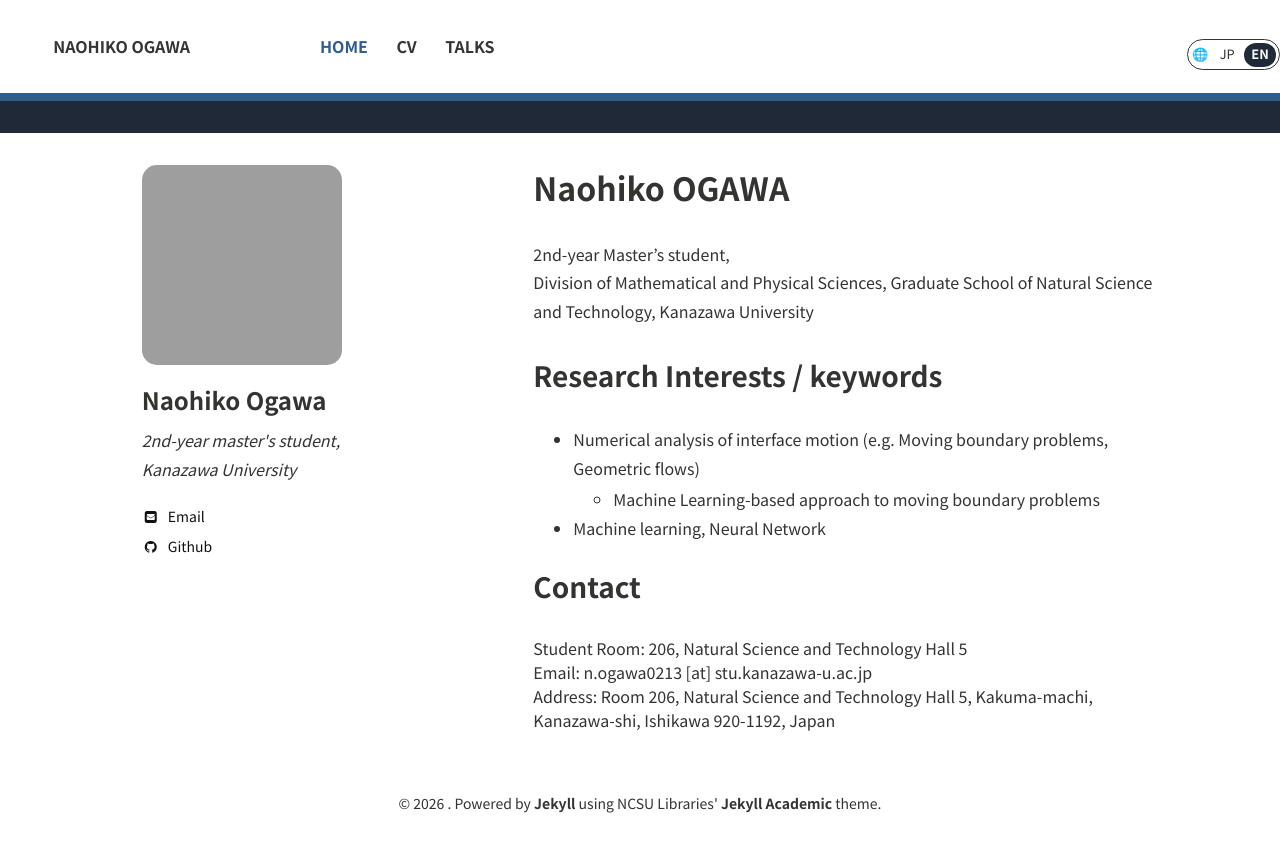
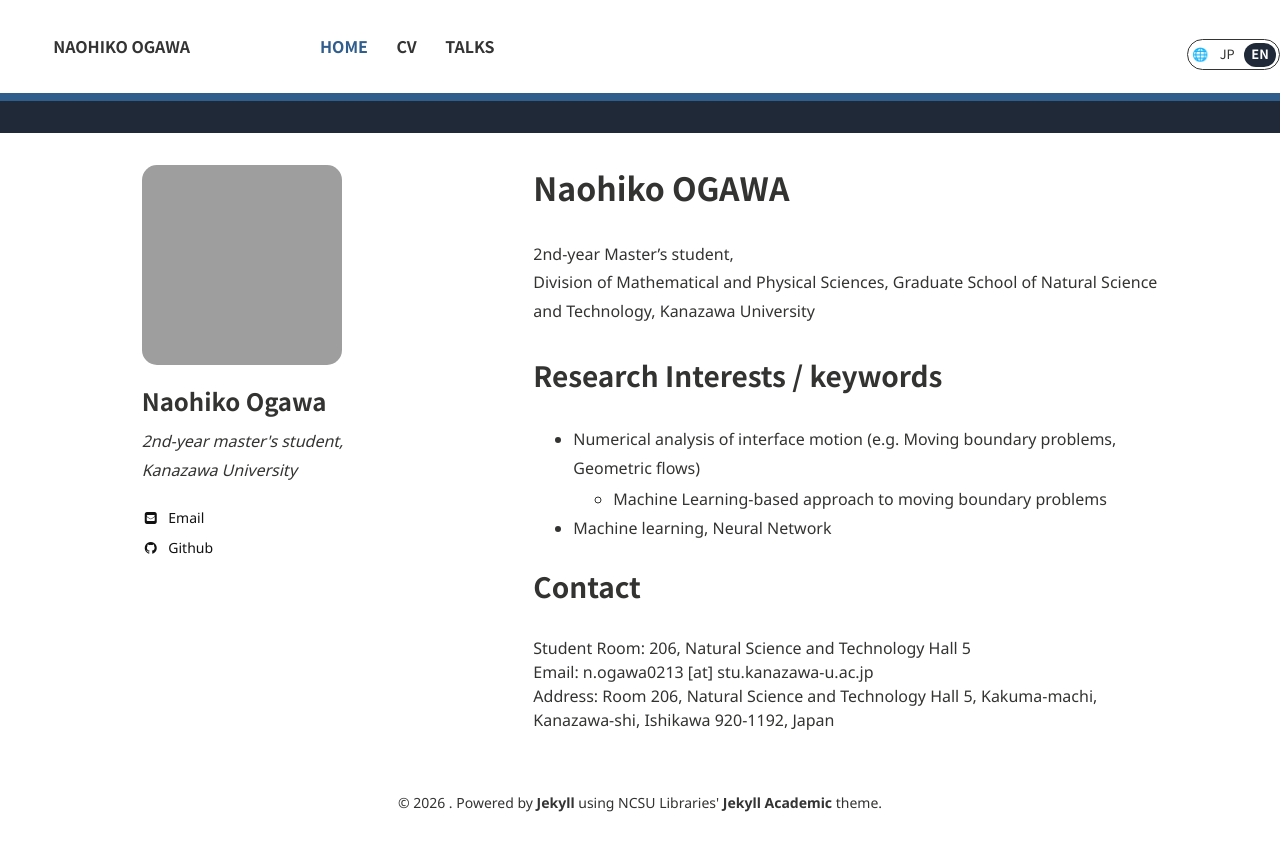
Before and after one commit to Ogawa-Nao/ogawa-nao.github.io, a Jekyll site: the page built from en/index.md, in a window 1280 px wide. Shown: the top 852 px of the page. Built offline with Jekyll 4.4.1, drawn with Linux system fonts in a browser that asks for light colours; nearby versions of some CDN libraries; grey boxes are pictures that could not be loaded.

Commit message:
change the font

```diff
--- a/_sass/typography.scss
+++ b/_sass/typography.scss
@@ -178,3 +178,11 @@ h1, h2, h3, h4, h5, h6 {
   line-height: 1.4;
   letter-spacing: 0;
 }
+
+body {
+  font-family: 'Noto Sans JP', 'Noto Sans', sans-serif;
+}
+
+html[lang="en"] body {
+  font-family: 'Noto Sans', 'Noto Sans JP', sans-serif;
+}
```
